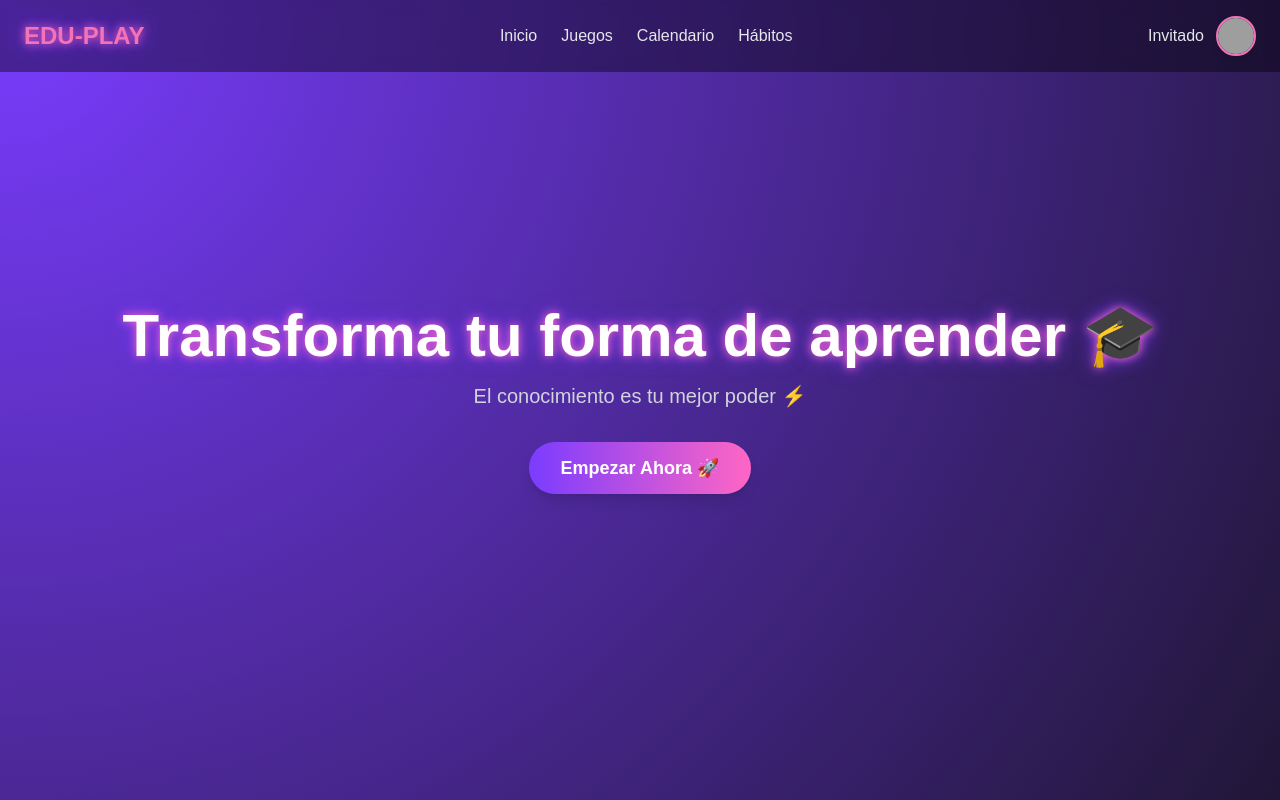
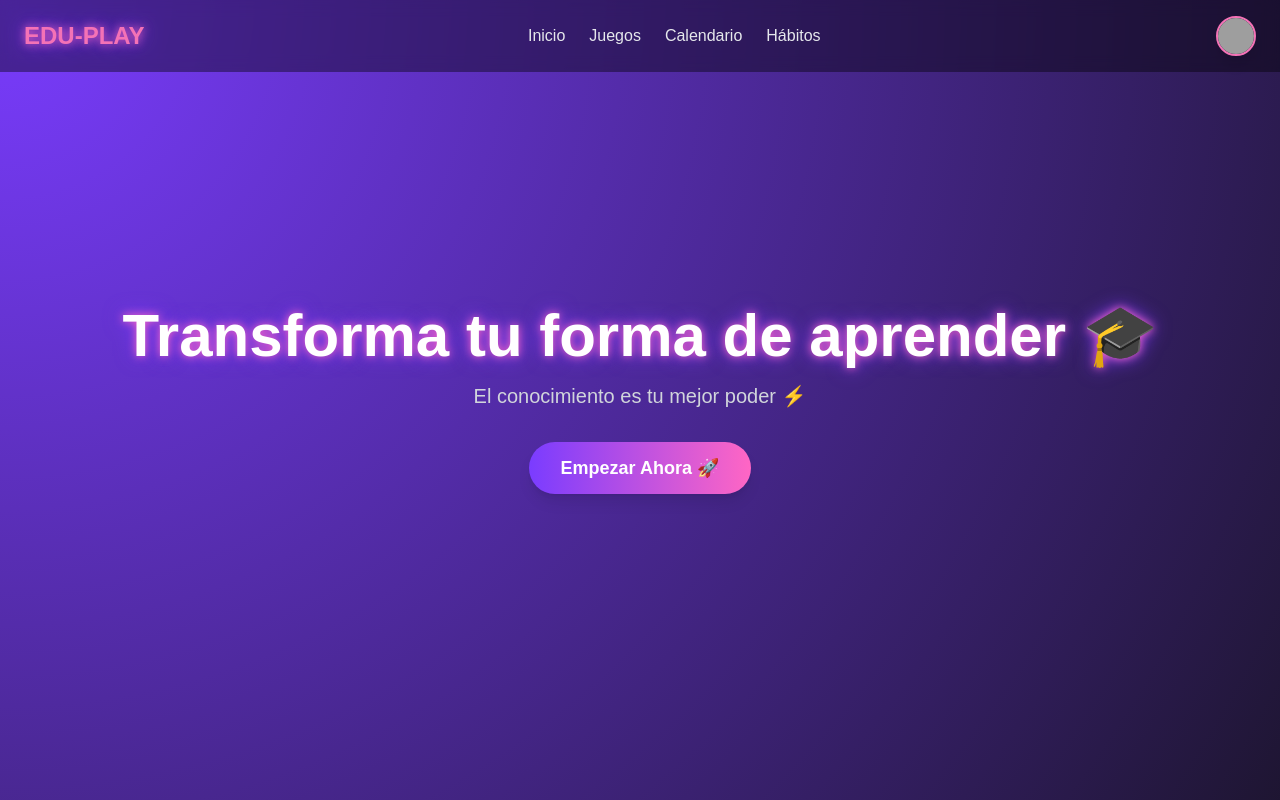
Before and after one commit to AngelloCorredor/EDU-PLAY, a plain HTML site: page index.html in a window 1280 px wide. Shown: the top 800 px of the page. Drawn offline with nearby package versions, Linux system fonts and the light colour scheme; grey boxes are pictures that could not be loaded.

Commit message:
Update index.html

```diff
--- a/index.html
+++ b/index.html
@@ -158,23 +158,6 @@
       frases[Math.floor(Math.random() * frases.length)];
 
   </script>
-  <script>
-    const userData = JSON.parse(localStorage.getItem("eduplay_user")) || {
-      name: "Invitado",
-      avatar: "https://i.postimg.cc/8cJ9dTnQ/avatar1.png"
-    };
-
-    const headerName = document.getElementById("headerName");
-    const headerAvatar = document.getElementById("headerAvatar");
-
-    if (headerName && headerAvatar) {
-      headerName.textContent = userData.name || "Invitado";
-      headerAvatar.src = userData.avatar || "https://i.postimg.cc/8cJ9dTnQ/avatar1.png";
-    }
-  </script>
-  <button onclick="resetEduplay()" class="btn-gradient mt-6 px-6 py-3 rounded-xl">
-  Reiniciar progreso 🔄
-</button>
 
 
 
```
